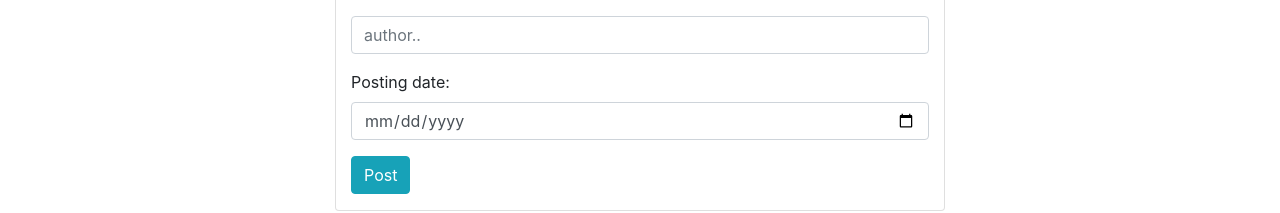
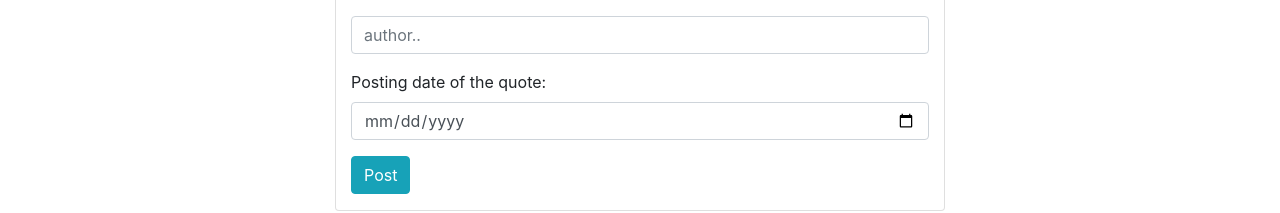
Before and after one commit to Mugengano18/quote-web, an Angular app: page / in a window 1280 px wide. Shown: the part 2950-3163 px from the top of the page. Built offline with nearby package versions, Linux system fonts and the light colour scheme.

Commit message:
i corrected some of the functions

```diff
--- a/src/app/part1/part1.component.html
+++ b/src/app/part1/part1.component.html
@@ -1,6 +1,5 @@
 <!DOCTYPE html>
 <html lang="en">
-
 <head>
     <meta charset="UTF-8">
     <meta name="viewport" content="width=device-width, initial-scale=1.0">
@@ -8,13 +7,11 @@
     <title>Document</title>
     <link href="https://fonts.googleapis.com/css?family=Indie+Flower&display=swap" rel="stylesheet">
 </head>
-
 <body>
     <div class="container-fluid">
         <div class="introduction">
             <h2>WELCOME TO QUOTY</h2>
             <h2>CREATE QUOTES AND ENJOY!!!</h2>
-            <!-- <img src="https://img.icons8.com/flat_round/100/000000/expand-arrow--v2.png"> 0-->
             <div class="indicator">
                 <span></span>
                 <span></span>
--- a/src/app/quote-form/quote-form.component.html
+++ b/src/app/quote-form/quote-form.component.html
@@ -22,7 +22,7 @@
             </div>
         </div>
         <div class="form-group">
-            <label>Posting date:</label>
+            <label>Posting date of the quote:</label>
             <input type="date" class="form-control" id="date" required [(ngModel)]="newQuote.publishDate" name="date"
                 #publishDate='ngModel' placeholder="posting date...">
             <div [hidden]="publishDate.valid||publishDate.pristine" class="alert alert-success">
```
